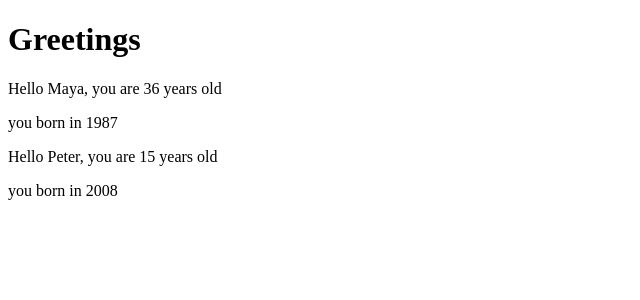
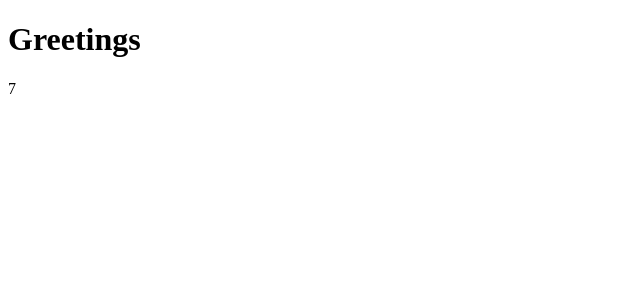
Before and after one commit to pdd1996/part1, a React (Create React App) app: page / in a window 1280 px wide. Shown: the top 300 px of the page, without its empty margins (0-640 px from the left). Built offline with nearby package versions, Linux system fonts and the light colour scheme.

Commit message:
增加 - 时钟组件的实现

```diff
--- a/src/App.js
+++ b/src/App.js
@@ -1,14 +1,12 @@
 import Hello from "./Hello";
 
-const App = () => {
-  const name = 'Peter'
-  const age = 15
+const App = (props) => {
+  const { count } = props;
 
   return (
     <div>
       <h1>Greetings</h1>
-      <Hello name="Maya" age={26 + 10} />
-      <Hello name={name} age={age} />
+     <div>{ count }</div>
     </div>
   )
 }
--- a/src/index.js
+++ b/src/index.js
@@ -2,9 +2,16 @@ import React from 'react';
 import ReactDOM from 'react-dom/client';
 import App from './App';
 
+let count = 1;
+
 const root = ReactDOM.createRoot(document.getElementById('root'));
-root.render(
+const refresh = () => root.render(
   <React.StrictMode>
-    <App />
+    <App count={count} />
   </React.StrictMode>
 );
+
+setInterval(() => {
+  refresh()
+  count += 1
+}, 1000)
```
